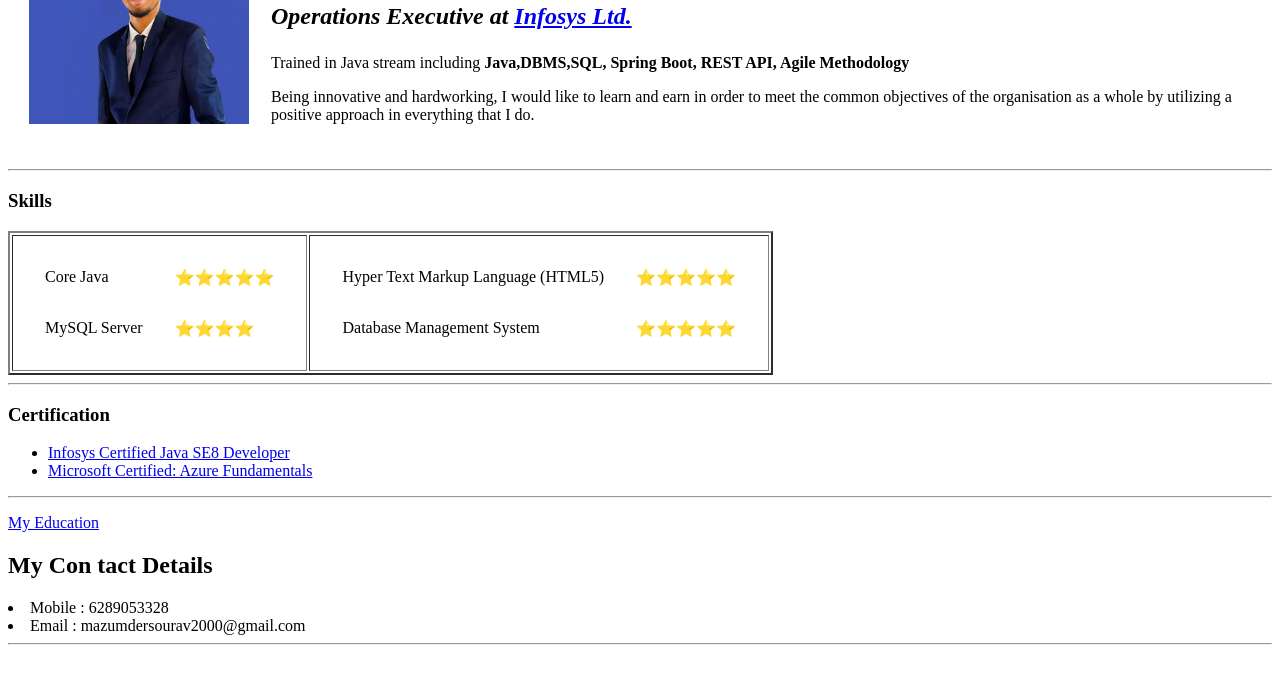
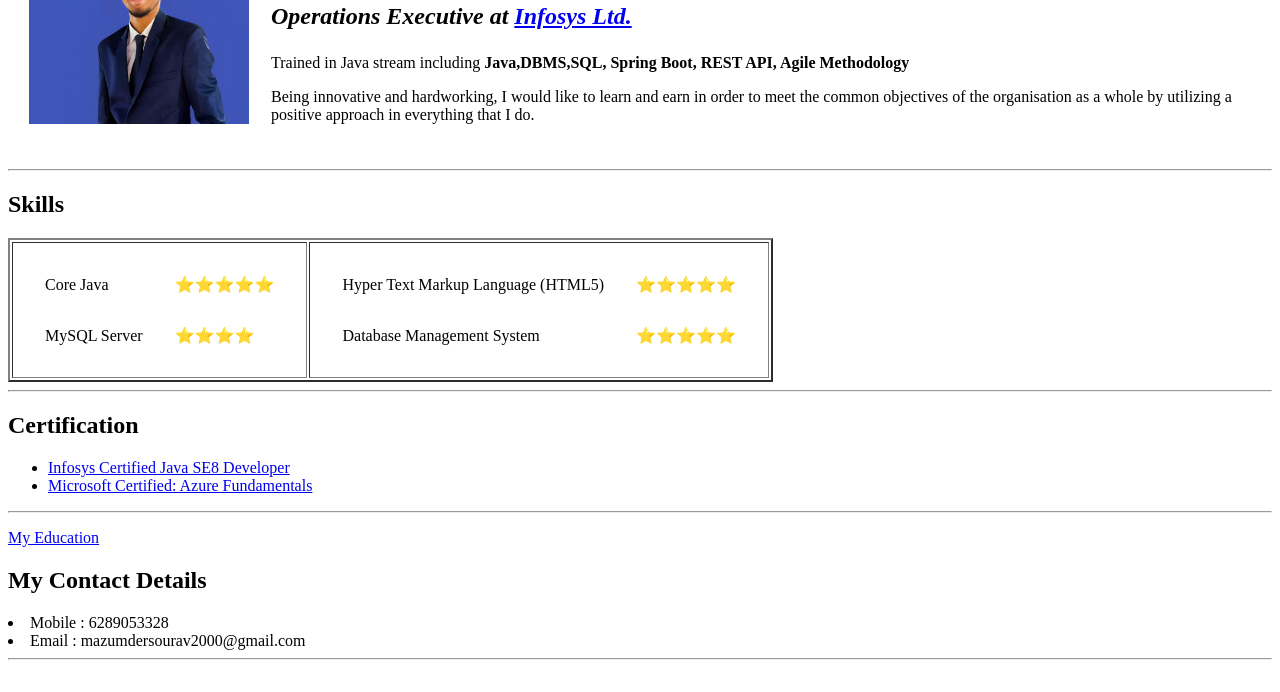
Before and after one commit to souravM2000/CV, a plain HTML site: page index.html in a window 1280 px wide. Shown: the part 108-800 px from the top of the page. Drawn offline with Linux system fonts and the light colour scheme.

Commit message:
Header update

```diff
--- a/index.html
+++ b/index.html
@@ -24,7 +24,7 @@
         </tr>
     </table>
     <hr>
-    <h3>Skills</h3>
+    <h2>Skills</h2>
     <table border="2">
         <tr>
             <td>
@@ -54,7 +54,7 @@
         </tr>
     </table>
     <hr>
-    <h3>Certification</h3>
+    <h2>Certification</h2>
     <ul>
         <li><a href="https://drive.google.com/file/d/1fkF6BuuNTDIyruEaDbiV3gCPGEp2Gq-B/view?usp=share_link/">Infosys
                 Certified Java SE8 Developer</a> </li>
@@ -63,9 +63,9 @@
     </ul>
     <hr>
     <p><a href="education.html">My Education</a></p>
-    <h2>My Con
-        tact Details</h2>
 
+
+    <h2>My Contact Details</h2>
     <li>Mobile : 6289053328</li>
     <li>Email : mazumdersourav2000@gmail.com</li>
     <hr>
```
